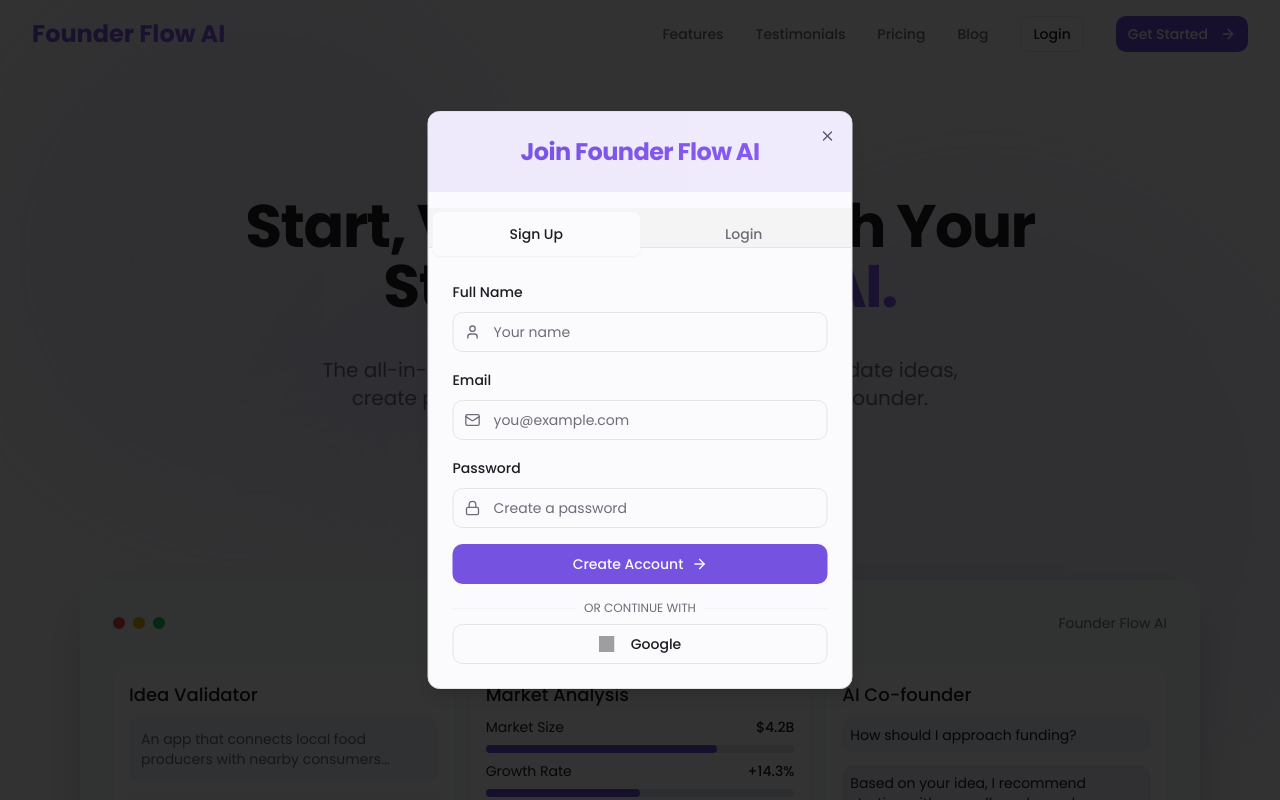
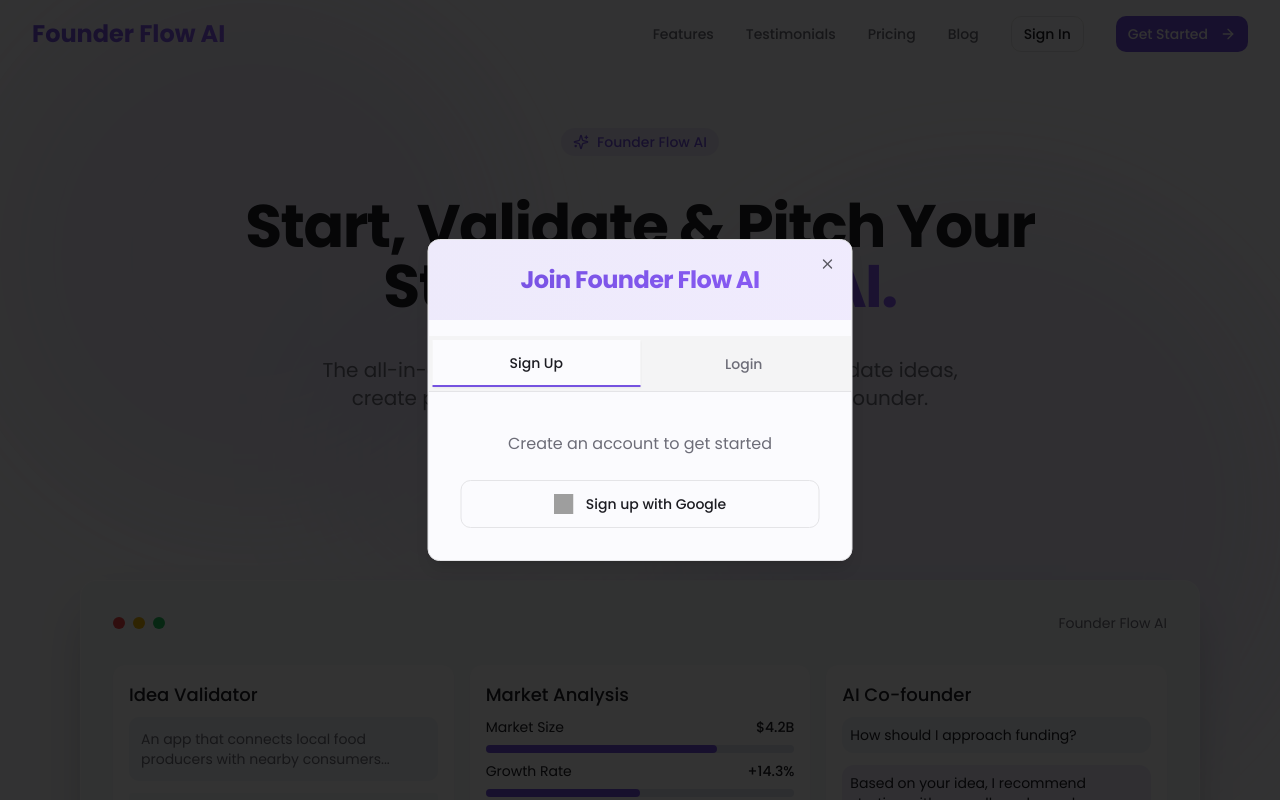
Before and after one commit to samvarpu/founder-flow-ai, a React (Vite) app: page / in a window 1280 px wide. Both pictures are taken after a click on the button "Get Started". Shown: the top 800 px of the page. Built offline with nearby package versions, Linux system fonts and the light colour scheme; grey boxes are pictures that could not be loaded.

Commit message:
Fix: Auth dialog Google login and tab styling
- Allow Google login without email/password.
- Improve styling of the auth dialog tab bar.

```diff
--- a/src/components/auth/AuthDialog.tsx
+++ b/src/components/auth/AuthDialog.tsx
@@ -3,30 +3,8 @@ import { useState } from "react";
 import { Dialog, DialogContent, DialogHeader, DialogTitle } from "@/components/ui/dialog";
 import { Tabs, TabsContent, TabsList, TabsTrigger } from "@/components/ui/tabs";
 import { Button } from "@/components/ui/button";
-import { Input } from "@/components/ui/input";
-import { Label } from "@/components/ui/label";
-import { Form, FormControl, FormField, FormItem, FormLabel, FormMessage } from "@/components/ui/form";
-import { zodResolver } from "@hookform/resolvers/zod";
-import { useForm } from "react-hook-form";
-import * as z from "zod";
-import { Mail, Lock, User, ArrowRight } from "lucide-react";
 import { useToast } from "@/hooks/use-toast";
 import { useNavigate } from "react-router-dom";
-
-// Define form validation schemas
-const loginSchema = z.object({
-  email: z.string().email("Please enter a valid email address"),
-  password: z.string().min(6, "Password must be at least 6 characters"),
-});
-
-const signupSchema = z.object({
-  name: z.string().min(2, "Name must be at least 2 characters"),
-  email: z.string().email("Please enter a valid email address"),
-  password: z.string().min(6, "Password must be at least 6 characters"),
-});
-
-type LoginValues = z.infer<typeof loginSchema>;
-type SignupValues = z.infer<typeof signupSchema>;
 
 interface AuthDialogProps {
   open: boolean;
@@ -39,51 +17,15 @@ export function AuthDialog({ open, onOpenChange, defaultTab = "signup" }: AuthDi
   const { toast } = useToast();
   const navigate = useNavigate();
 
-  // Login form
-  const loginForm = useForm<LoginValues>({
-    resolver: zodResolver(loginSchema),
-    defaultValues: {
-      email: "",
-      password: "",
-    },
-  });
-
-  // Signup form
-  const signupForm = useForm<SignupValues>({
-    resolver: zodResolver(signupSchema),
-    defaultValues: {
-      name: "",
-      email: "",
-      password: "",
-    },
-  });
-
-  // Handle login submission
-  const onLoginSubmit = (data: LoginValues) => {
-    // This would normally connect to authentication service
-    console.log("Login data:", data);
+  const handleGoogleAuth = () => {
+    // This would normally connect to Google authentication service
+    console.log("Google authentication initiated");
     toast({
-      title: "Welcome back!",
-      description: "You have successfully logged in.",
+      title: tab === "login" ? "Welcome back!" : "Account created!",
+      description: tab === "login" ? "You have successfully logged in." : "Your account has been successfully created.",
     });
 
-    // Simulate login success and redirect
-    setTimeout(() => {
-      onOpenChange(false);
-      navigate("/app");
-    }, 1000);
-  };
-
-  // Handle signup submission
-  const onSignupSubmit = (data: SignupValues) => {
-    // This would normally connect to authentication service
-    console.log("Signup data:", data);
-    toast({
-      title: "Account created!",
-      description: "Your account has been successfully created.",
-    });
-
-    // Simulate signup success and redirect
+    // Simulate auth success and redirect
     setTimeout(() => {
       onOpenChange(false);
       navigate("/app");
@@ -100,172 +42,51 @@ export function AuthDialog({ open, onOpenChange, defaultTab = "signup" }: AuthDi
         </DialogHeader>
 
         <Tabs value={tab} onValueChange={(value) => setTab(value as "login" | "signup")} className="w-full">
-          <TabsList className="grid grid-cols-2 w-full rounded-none border-b">
-            <TabsTrigger value="signup" className="py-3">Sign Up</TabsTrigger>
-            <TabsTrigger value="login" className="py-3">Login</TabsTrigger>
+          <TabsList className="grid grid-cols-2 w-full rounded-none border-b h-14">
+            <TabsTrigger
+              value="signup"
+              className="data-[state=active]:bg-background data-[state=active]:border-b-2 data-[state=active]:border-primary rounded-none h-full"
+            >
+              Sign Up
+            </TabsTrigger>
+            <TabsTrigger
+              value="login"
+              className="data-[state=active]:bg-background data-[state=active]:border-b-2 data-[state=active]:border-primary rounded-none h-full"
+            >
+              Login
+            </TabsTrigger>
           </TabsList>
 
           {/* Signup Tab Content */}
-          <TabsContent value="signup" className="p-6 space-y-4">
-            <Form {...signupForm}>
-              <form onSubmit={signupForm.handleSubmit(onSignupSubmit)} className="space-y-4">
-                <FormField
-                  control={signupForm.control}
-                  name="name"
-                  render={({ field }) => (
-                    <FormItem>
-                      <FormLabel>Full Name</FormLabel>
-                      <div className="relative">
-                        <User className="absolute left-3 top-1/2 -translate-y-1/2 h-4 w-4 text-muted-foreground" />
-                        <FormControl>
-                          <Input
-                            placeholder="Your name"
-                            className="pl-10"
-                            {...field}
-                          />
-                        </FormControl>
-                      </div>
-                      <FormMessage />
-                    </FormItem>
-                  )}
-                />
+          <TabsContent value="signup" className="p-8 space-y-6">
+            <div className="text-center mb-6">
+              <p className="text-muted-foreground">Create an account to get started</p>
+            </div>
 
-                <FormField
-                  control={signupForm.control}
-                  name="email"
-                  render={({ field }) => (
-                    <FormItem>
-                      <FormLabel>Email</FormLabel>
-                      <div className="relative">
-                        <Mail className="absolute left-3 top-1/2 -translate-y-1/2 h-4 w-4 text-muted-foreground" />
-                        <FormControl>
-                          <Input
-                            placeholder="you@example.com"
-                            type="email"
-                            className="pl-10"
-                            {...field}
-                          />
-                        </FormControl>
-                      </div>
-                      <FormMessage />
-                    </FormItem>
-                  )}
-                />
-
-                <FormField
-                  control={signupForm.control}
-                  name="password"
-                  render={({ field }) => (
-                    <FormItem>
-                      <FormLabel>Password</FormLabel>
-                      <div className="relative">
-                        <Lock className="absolute left-3 top-1/2 -translate-y-1/2 h-4 w-4 text-muted-foreground" />
-                        <FormControl>
-                          <Input
-                            placeholder="Create a password"
-                            type="password"
-                            className="pl-10"
-                            {...field}
-                          />
-                        </FormControl>
-                      </div>
-                      <FormMessage />
-                    </FormItem>
-                  )}
-                />
-
-                <Button type="submit" className="w-full flex items-center gap-2">
-                  Create Account <ArrowRight className="h-4 w-4" />
-                </Button>
-              </form>
-            </Form>
-
-            <div className="text-center space-y-2">
-              <div className="relative">
-                <div className="absolute inset-0 flex items-center">
-                  <span className="w-full border-t border-muted" />
-                </div>
-                <div className="relative flex justify-center text-xs uppercase">
-                  <span className="bg-background px-2 text-muted-foreground">Or continue with</span>
-                </div>
-              </div>
-
-              <Button variant="outline" className="w-full">
-                <img src="https://www.svgrepo.com/show/475656/google-color.svg" alt="Google logo" className="mr-2 h-4 w-4" />
-                Google
-              </Button>
-            </div>
+            <Button
+              variant="outline"
+              className="w-full h-12 flex items-center justify-center gap-3"
+              onClick={handleGoogleAuth}
+            >
+              <img src="https://www.svgrepo.com/show/475656/google-color.svg" alt="Google logo" className="h-5 w-5" />
+              Sign up with Google
+            </Button>
           </TabsContent>
 
           {/* Login Tab Content */}
-          <TabsContent value="login" className="p-6 space-y-4">
-            <Form {...loginForm}>
-              <form onSubmit={loginForm.handleSubmit(onLoginSubmit)} className="space-y-4">
-                <FormField
-                  control={loginForm.control}
-                  name="email"
-                  render={({ field }) => (
-                    <FormItem>
-                      <FormLabel>Email</FormLabel>
-                      <div className="relative">
-                        <Mail className="absolute left-3 top-1/2 -translate-y-1/2 h-4 w-4 text-muted-foreground" />
-                        <FormControl>
-                          <Input
-                            placeholder="you@example.com"
-                            type="email"
-                            className="pl-10"
-                            {...field}
-                          />
-                        </FormControl>
-                      </div>
-                      <FormMessage />
-                    </FormItem>
-                  )}
-                />
+          <TabsContent value="login" className="p-8 space-y-6">
+            <div className="text-center mb-6">
+              <p className="text-muted-foreground">Welcome back, sign in to continue</p>
+            </div>
 
-                <FormField
-                  control={loginForm.control}
-                  name="password"
-                  render={({ field }) => (
-                    <FormItem>
-                      <FormLabel>Password</FormLabel>
-                      <div className="relative">
-                        <Lock className="absolute left-3 top-1/2 -translate-y-1/2 h-4 w-4 text-muted-foreground" />
-                        <FormControl>
-                          <Input
-                            placeholder="Enter your password"
-                            type="password"
-                            className="pl-10"
-                            {...field}
-                          />
-                        </FormControl>
-                      </div>
-                      <FormMessage />
-                    </FormItem>
-                  )}
-                />
-
-                <Button type="submit" className="w-full flex items-center gap-2">
-                  Sign In <ArrowRight className="h-4 w-4" />
-                </Button>
-              </form>
-            </Form>
-
-            <div className="text-center space-y-2">
-              <div className="relative">
-                <div className="absolute inset-0 flex items-center">
-                  <span className="w-full border-t border-muted" />
-                </div>
-                <div className="relative flex justify-center text-xs uppercase">
-                  <span className="bg-background px-2 text-muted-foreground">Or continue with</span>
-                </div>
-              </div>
-
-              <Button variant="outline" className="w-full">
-                <img src="https://www.svgrepo.com/show/475656/google-color.svg" alt="Google logo" className="mr-2 h-4 w-4" />
-                Google
-              </Button>
-            </div>
+            <Button
+              variant="outline"
+              className="w-full h-12 flex items-center justify-center gap-3"
+              onClick={handleGoogleAuth}
+            >
+              <img src="https://www.svgrepo.com/show/475656/google-color.svg" alt="Google logo" className="h-5 w-5" />
+              Sign in with Google
+            </Button>
           </TabsContent>
         </Tabs>
       </DialogContent>
--- a/src/components/landing/Navbar.tsx
+++ b/src/components/landing/Navbar.tsx
@@ -59,7 +59,7 @@ const Navbar = ({ onLoginClick, onSignupClick }: NavbarProps) => {
             className="ml-4"
             onClick={onLoginClick}
           >
-            Login
+            Sign In
           </Button>
           <Button
             size="sm"
@@ -123,7 +123,7 @@ const Navbar = ({ onLoginClick, onSignupClick }: NavbarProps) => {
                   onLoginClick?.();
                 }}
               >
-                Login
+                Sign In
               </Button>
               <Button
                 className="w-full"
```
